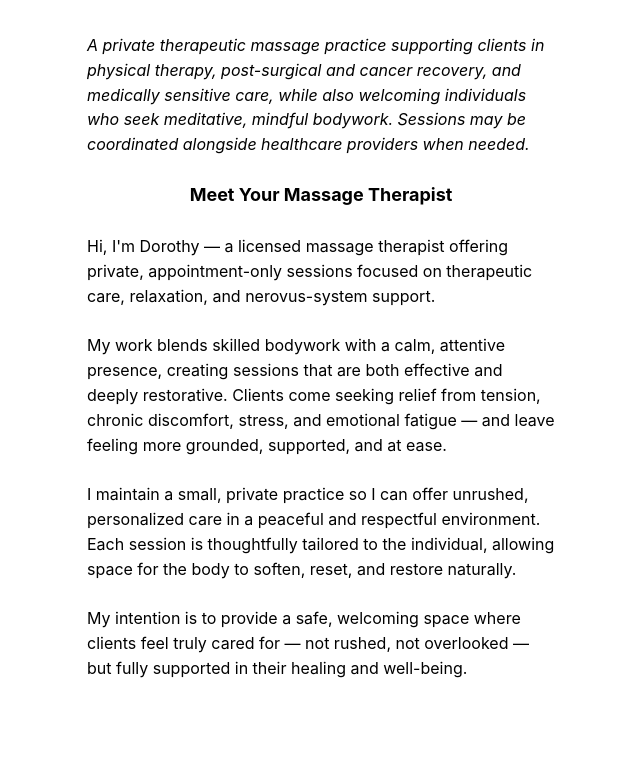
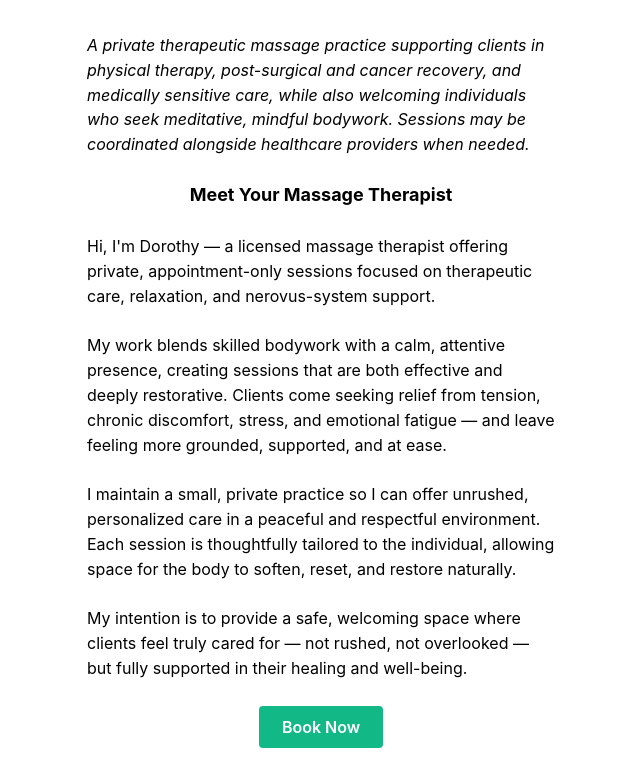
Before and after one commit to ryu11wgu/dorothysmassagestudio, a React (Vite) app: page /about in a window 1280 px wide. Shown: the part 482-1265 px from the top of the page, without its empty margins (319-959 px from the left). Before the commit the page ends 1188 px from the top, so only its background shows below. Built offline with nearby package versions, Linux system fonts and the light colour scheme.

Commit message:
Add booking button to About and Services pages

```diff
--- a/src/pages/About.tsx
+++ b/src/pages/About.tsx
@@ -1,4 +1,5 @@
-import { Center, Container, Title, Text, Image } from "@mantine/core";
+import { Center, Container, Title, Text, Image, Button } from "@mantine/core";
+import { Link } from "react-router-dom";
 
 export default function Prices() {
   return (
@@ -58,6 +59,21 @@ export default function Prices() {
           </Text>
         </Center>
       </Container>
+
+      <Container>
+        <Center>
+          <Button
+            component={Link}
+            to={"/contact"}
+            mb={35}
+            variant="filled"
+            color="teal"
+            size="md"
+          >
+            Book Now
+          </Button>
+        </Center>
+      </Container>
     </>
   );
 }
--- a/src/pages/Services.tsx
+++ b/src/pages/Services.tsx
@@ -1,5 +1,6 @@
-import { Center, Container, Title } from "@mantine/core";
+import { Center, Container, Title, Button } from "@mantine/core";
 import Card from "../components/Card";
+import { Link } from "react-router-dom";
 
 export default function Services() {
   return (
@@ -14,6 +15,21 @@ export default function Services() {
       <Container pb={25}>
         <Card />
       </Container>
+
+      <Container>
+        <Center>
+          <Button
+            component={Link}
+            to={"/contact"}
+            mb={35}
+            variant="filled"
+            color="teal"
+            size="md"
+          >
+            Book Now
+          </Button>
+        </Center>
+      </Container>
     </>
   );
 }
```
Also changed, not shown: public/carousel-photos/carousel-photo-2.png (added).
